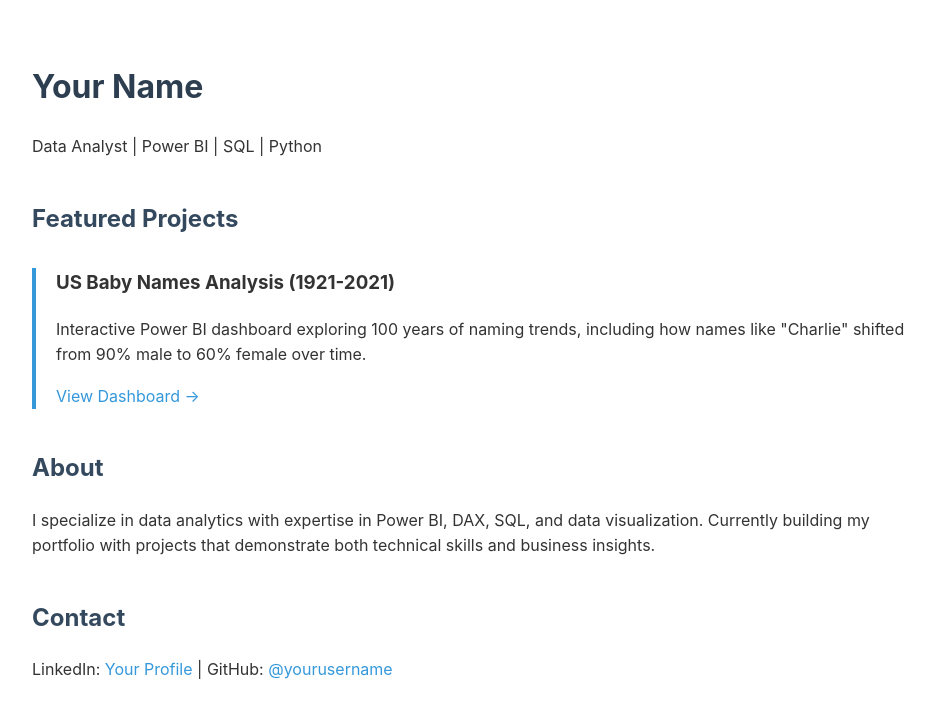
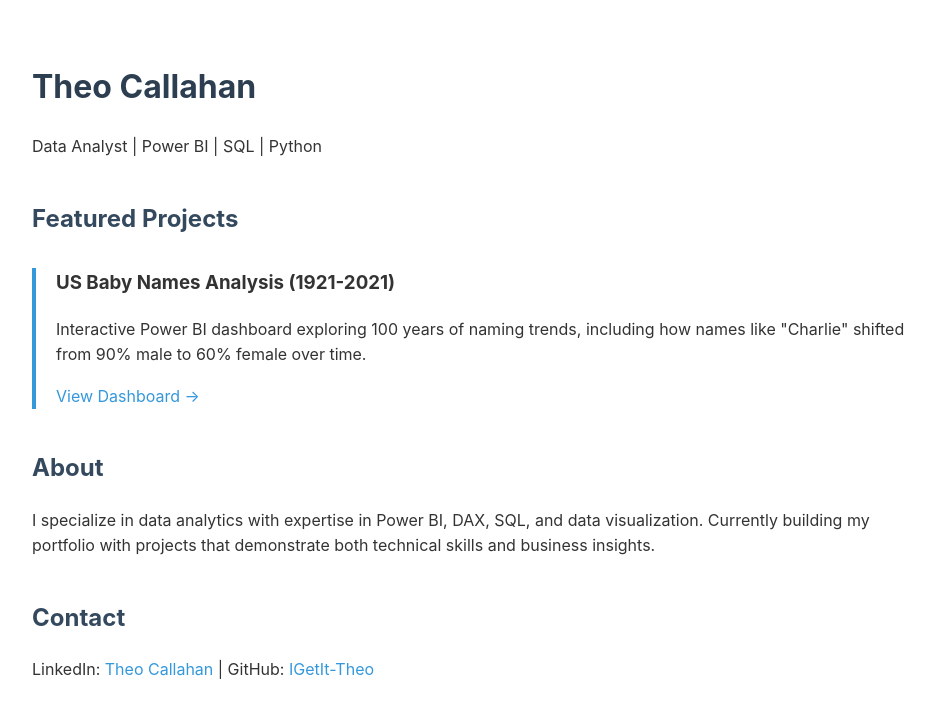
Before and after one commit to IGetIt-Theo/IGetIt-Theo-IGetIt-Theo.github.io, a plain HTML site: page index.html in a window 1280 px wide. Shown: the whole page, without its empty margins (158-1092 px from the left). Drawn offline with Linux system fonts and the light colour scheme.

Commit message:
Update index.html

```diff
--- a/index.html
+++ b/index.html
@@ -3,7 +3,7 @@
 <head>
     <meta charset="UTF-8">
     <meta name="viewport" content="width=device-width, initial-scale=1.0">
-    <title>Your Name - Data Analytics Portfolio</title>
+    <title>Theo Callahan - Data Analytics Portfolio</title>
     <style>
         body {
             font-family: -apple-system, BlinkMacSystemFont, 'Segoe UI', Arial, sans-serif;
@@ -25,7 +25,7 @@
     </style>
 </head>
 <body>
-    <h1>Your Name</h1>
+    <h1>Theo Callahan</h1>
     <p>Data Analyst | Power BI | SQL | Python</p>
 
     <h2>Featured Projects</h2>
@@ -37,9 +37,10 @@
     </div>
 
     <h2>About</h2>
-    <p>I specialize in data analytics with expertise in Power BI, DAX, SQL, and data visualization. Currently building my portfolio with projects that demonstrate both technical skills and business insights.</p>
+    <p>I specialize in data analytics with expertise in Power BI, DAX, SQL, and data visualization.
+        Currently building my portfolio with projects that demonstrate both technical skills and business insights.</p>
 
     <h2>Contact</h2>
-    <p>LinkedIn: <a href="your-linkedin-url">Your Profile</a> | GitHub: <a href="https://github.com/yourusername">@yourusername</a></p>
+    <p>LinkedIn: <a href="https://www.linkedin.com/in/theocallahan/">Theo Callahan</a> | GitHub: <a href="https://github.com/IGetIt-Theo">IGetIt-Theo</a></p>
 </body>
 </html>
```
